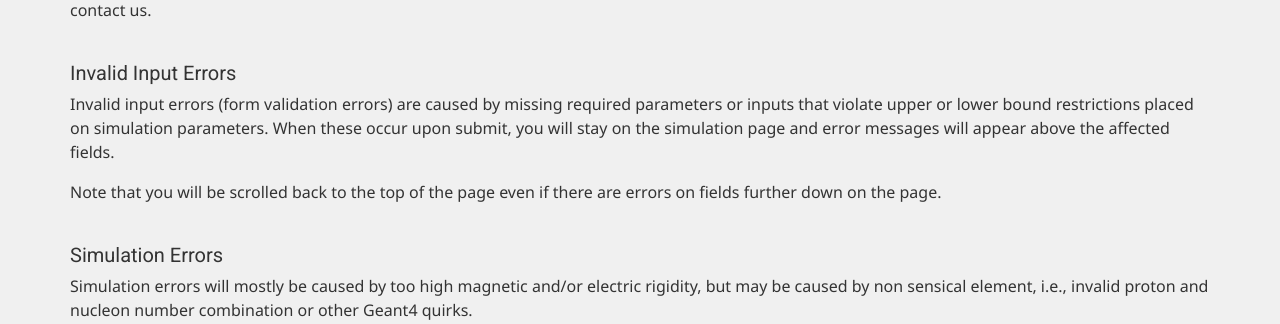
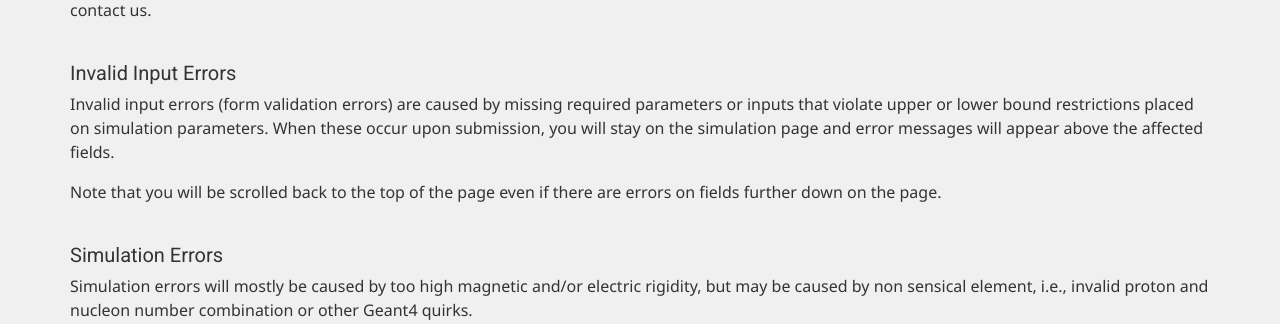
Before and after one commit to nagreme/G4EMMA-site, a Django app: page /manual/ in a window 1280 px wide. Shown: the part 1338-1662 px from the top of the page. Run offline with Django 3.2, Linux system fonts and the light colour scheme; some libraries are stand-ins or nearby versions.

Commit message:
Fix typo

```diff
--- a/g4emma/templates/g4emma/manual.html
+++ b/g4emma/templates/g4emma/manual.html
@@ -58,7 +58,7 @@ If you get a mostly blank page with the words “Server Error”, something unex
 <br>
 <h5>Invalid Input Errors</h5>
 <p>Invalid input errors (form validation errors) are caused by missing required parameters or inputs that violate upper or lower bound restrictions placed on simulation parameters.
-When these occur upon submit, you will stay on the simulation page and error messages will appear above the affected fields.</p>
+When these occur upon submission, you will stay on the simulation page and error messages will appear above the affected fields.</p>
 
 <p>Note that you will be scrolled back to the top of the page even if there are errors on fields further down on the page.</p>
 <br>
```
